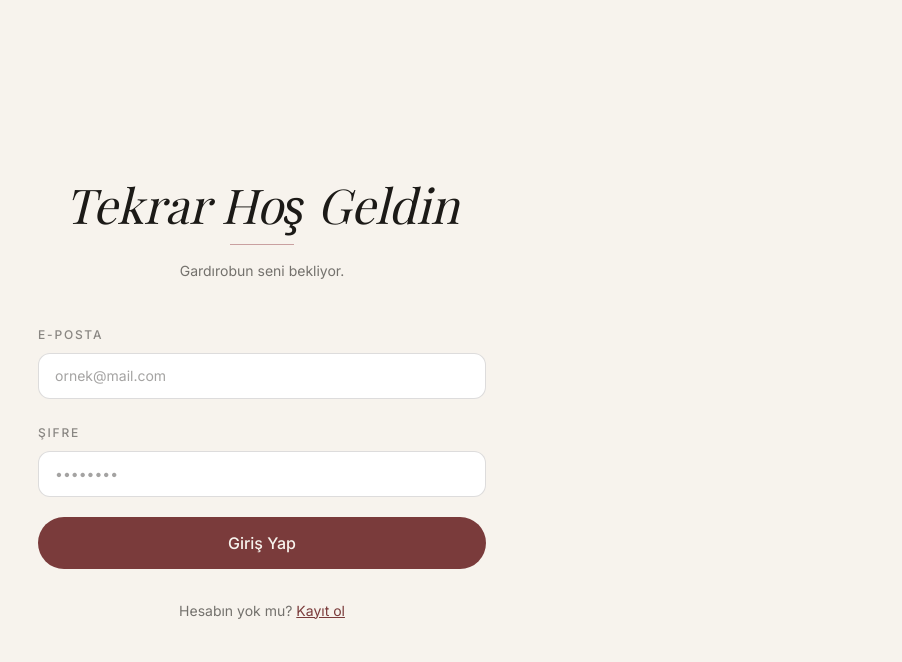
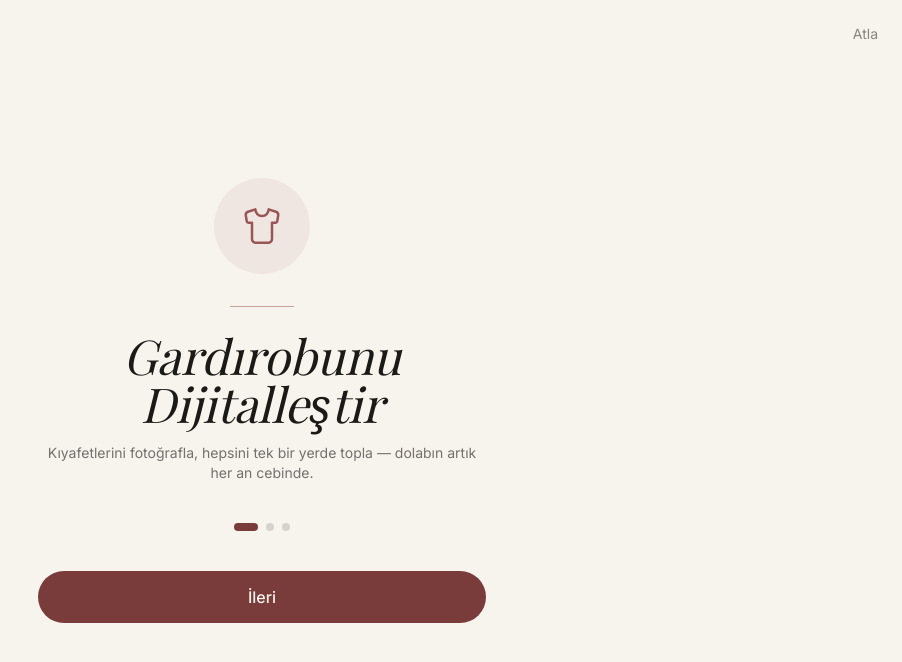
Before and after one commit to serratkn/dijital-gardirop, a React (Vite) app in the folder frontend/: page / in a window 1280 px wide. Before the commit this address led to /giris. Shown: the top 662 px of the page, without its empty margins (378-1280 px from the left). Built offline with nearby package versions, Linux system fonts and the light colour scheme; no server answers; a web font is replaced by a local one; what @capacitor/core would draw is missing.

Commit message:
feat(tanitim): ilk açılışta karşılama/tanıtım ekranı eklendi

```diff
--- a/frontend/src/App.jsx
+++ b/frontend/src/App.jsx
@@ -17,8 +17,10 @@ import AccountInfo from './pages/AccountInfo'
 import ChangePassword from './pages/ChangePassword'
 import StylePreferences from './pages/StylePreferences'
 import ComingSoon from './pages/ComingSoon'
+import Intro from './pages/Intro'
 import { onUnauthorized } from './lib/api'
 import { hasValidSession } from './lib/auth'
+import { hasSeenIntro, markIntroSeen } from './lib/intro'
 import { watchSystemTheme } from './lib/theme'
 
 // Navigasyon ve alt menü yalnızca oturum açmış ekranlarda görünür;
@@ -47,6 +49,17 @@ function App() {
   const [authTick, setAuthTick] = useState(0)
   const isAuthenticated = hasValidSession()
 
+  // AYNI desen: `hasSeenIntro()` de localStorage'dan okunur, state değildir.
+  // `introTick` yalnızca yeniden render tetiklemek için var — `markIntroSeen()`
+  // localStorage'ı günceller ama React bunu kendiliğinden fark etmez.
+  const [introTick, setIntroTick] = useState(0)
+  void introTick
+  // Zaten oturumu olan bir kullanıcı (ör. token varken uygulama yeniden
+  // açıldığında) tanıtımı ASLA görmemeli — bu ekran yalnızca "hiç kullanmamış"
+  // kişiler içindir, `isAuthenticated` kontrolü bu yüzden `hasSeenIntro()`'dan
+  // ÖNCE gelir.
+  const showIntro = !isAuthenticated && !hasSeenIntro()
+
   // Sunucu 401 döndüğünde (token süresi doldu / iptal edildi) oturum düşer
   // ve kullanıcı giriş ekranına alınır. authTick yalnızca yeniden render tetikler.
   useEffect(() => {
@@ -64,6 +77,22 @@ function App() {
   // authTick okunmazsa lint kullanılmıyor sayar; oturum düşüşünde
   // yeniden hesaplamayı garanti eder.
   void authTick
+
+  // `showOnboarding`'in eski deseniyle AYNI: koşul doğruyken router/nav ağacı
+  // yerine DOĞRUDAN tanıtım ekranı döner (chrome-free, hiçbir rotaya bağlı
+  // değil). `onFinish` yalnızca bayrağı yazıp yeniden render tetikler; bir
+  // sonraki adımın nereye düşeceğine (Login mi, zaten oturum açıksa Ana
+  // Sayfa mı) mevcut routing karar verir.
+  if (showIntro) {
+    return (
+      <Intro
+        onFinish={() => {
+          markIntroSeen()
+          setIntroTick((tick) => tick + 1)
+        }}
+      />
+    )
+  }
 
   const protectedShell = (page) => (
     <ProtectedRoute>
--- /dev/null
+++ b/frontend/src/lib/intro.js
@@ -0,0 +1,14 @@
+// `dg_intro_seen` bayrağının tek sahibi. `dg_theme` ile AYNI gerekçeyle
+// `lib/onboarding.js`'in DIŞINDA tutulur: bu bir OTURUM verisi değil CİHAZ
+// tercihidir ("bu cihazda tanıtım ekranı hiç gösterildi mi") — çıkışta
+// `clearOnboardingState()` ile silinmemelidir, aksi hâlde aynı cihazda çıkış
+// yapan her kullanıcı tanıtımı yeniden görürdü.
+const INTRO_SEEN_KEY = 'dg_intro_seen'
+
+export function hasSeenIntro() {
+  return localStorage.getItem(INTRO_SEEN_KEY) === 'true'
+}
+
+export function markIntroSeen() {
+  localStorage.setItem(INTRO_SEEN_KEY, 'true')
+}
--- /dev/null
+++ b/frontend/src/pages/Intro.jsx
@@ -0,0 +1,118 @@
+import { useRef, useState } from 'react'
+import { Shirt, Sparkles, Layers } from 'lucide-react'
+import Button from '../components/ui/Button'
+import { markIntroSeen } from '../lib/intro'
+
+// İkonlar bilerek uygulamanın KENDİ sözlüğünden seçildi, yeni bir görsel dil
+// icat edilmedi: Shirt (kategori ikonu), Sparkles (AiAnalysisPanel/WardrobeStats
+// zaten "yapay zekâ"yı bununla temsil ediyor), Layers (BottomNav'daki
+// "Kombinler" sekmesinin ikonu).
+const SLIDES = [
+  {
+    Icon: Shirt,
+    title: 'Gardırobunu Dijitalleştir',
+    description: 'Kıyafetlerini fotoğrafla, hepsini tek bir yerde topla — dolabın artık her an cebinde.',
+  },
+  {
+    Icon: Sparkles,
+    title: 'Yapay Zekâ Senin İçin Analiz Etsin',
+    description: 'Gemini yapay zekâsı kıyafetlerini otomatik analiz etsin, ten tonuna en yakışan renkleri bulsun.',
+  },
+  {
+    Icon: Layers,
+    title: 'Akıllı Kombin Önerileri Al',
+    description: 'Hava durumuna ve o günkü ruh haline göre sana özel, kişiselleştirilmiş kombinler öner.',
+  },
+]
+
+const LAST_STEP = SLIDES.length - 1
+const SWIPE_THRESHOLD_PX = 50
+
+// İlk açılışta, Login'den ÖNCE gösterilen tanıtım ekranı. Rota TAŞIMAZ —
+// App.jsx bunu `showOnboarding`'in eski deseniyle AYNI şekilde, koşul
+// doğruyken router ağacının yerine döndürür (bkz. App.jsx > showIntro).
+// `onFinish` çağrıldığında (Atla ya da son ekranda Başla) App yalnızca
+// gösterimi durdurur; nereye düşüleceğine mevcut routing karar verir —
+// oturum yoksa ProtectedRoute zaten `/giris`'e yönlendirir.
+function Intro({ onFinish }) {
+  const [step, setStep] = useState(0)
+  const touchStartX = useRef(null)
+  const isLastStep = step === LAST_STEP
+
+  const goNext = () => setStep((current) => Math.min(current + 1, LAST_STEP))
+  const goBack = () => setStep((current) => Math.max(current - 1, 0))
+
+  const handleFinish = () => {
+    markIntroSeen()
+    onFinish()
+  }
+
+  const handleTouchStart = (event) => {
+    touchStartX.current = event.touches[0].clientX
+  }
+
+  const handleTouchEnd = (event) => {
+    if (touchStartX.current === null) return
+    const deltaX = event.changedTouches[0].clientX - touchStartX.current
+    touchStartX.current = null
+
+    if (deltaX <= -SWIPE_THRESHOLD_PX) goNext()
+    else if (deltaX >= SWIPE_THRESHOLD_PX) goBack()
+  }
+
+  const { Icon, title, description } = SLIDES[step]
+
+  return (
+    <div
+      data-testid="intro-screen"
+      className="relative flex min-h-screen flex-col items-center justify-center bg-ivory px-6 py-16"
+      onTouchStart={handleTouchStart}
+      onTouchEnd={handleTouchEnd}
+    >
+      <button
+        type="button"
+        onClick={handleFinish}
+        className="absolute right-6 top-6 text-sm text-ink/50 transition-colors hover:text-accent-ink"
+      >
+        Atla
+      </button>
+
+      <div key={step} className="mx-auto w-full max-w-md animate-fade-in text-center">
+        <span className="mx-auto flex h-24 w-24 items-center justify-center rounded-full bg-dusty-rose/15">
+          <Icon size={40} strokeWidth={1.5} className="text-accent-ink" />
+        </span>
+
+        <span className="mx-auto mt-8 block h-px w-16 bg-dusty-rose" />
+
+        <h1 className="mt-6 font-display text-4xl font-normal italic text-ink sm:text-5xl">{title}</h1>
+        <p className="mt-4 text-sm text-ink/60">{description}</p>
+      </div>
+
+      <div className="mt-10 flex items-center gap-2">
+        {SLIDES.map((slide, index) => (
+          <button
+            key={slide.title}
+            type="button"
+            aria-label={`${index + 1}. ekrana git`}
+            aria-current={index === step}
+            onClick={() => setStep(index)}
+            className={`h-2 rounded-full transition-all duration-200 ${
+              index === step ? 'w-6 bg-burgundy' : 'w-2 bg-ink/15'
+            }`}
+          />
+        ))}
+      </div>
+
+      <Button
+        variant="primary"
+        size="lg"
+        onClick={isLastStep ? handleFinish : goNext}
+        className="mt-10 w-full max-w-md"
+      >
+        {isLastStep ? 'Başla' : 'İleri'}
+      </Button>
+    </div>
+  )
+}
+
+export default Intro
```
Also changed, not shown: 1 other file (tests, documents, lock files or other folders).
